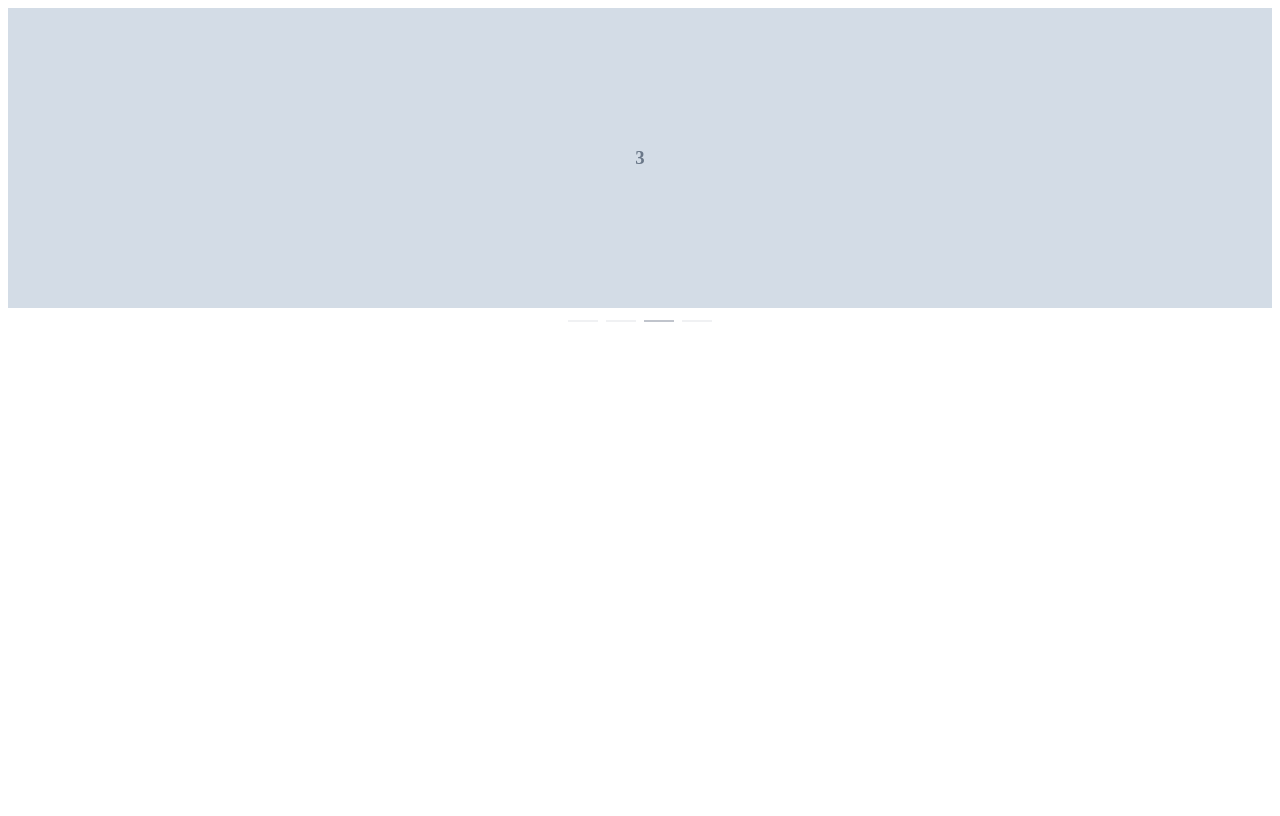
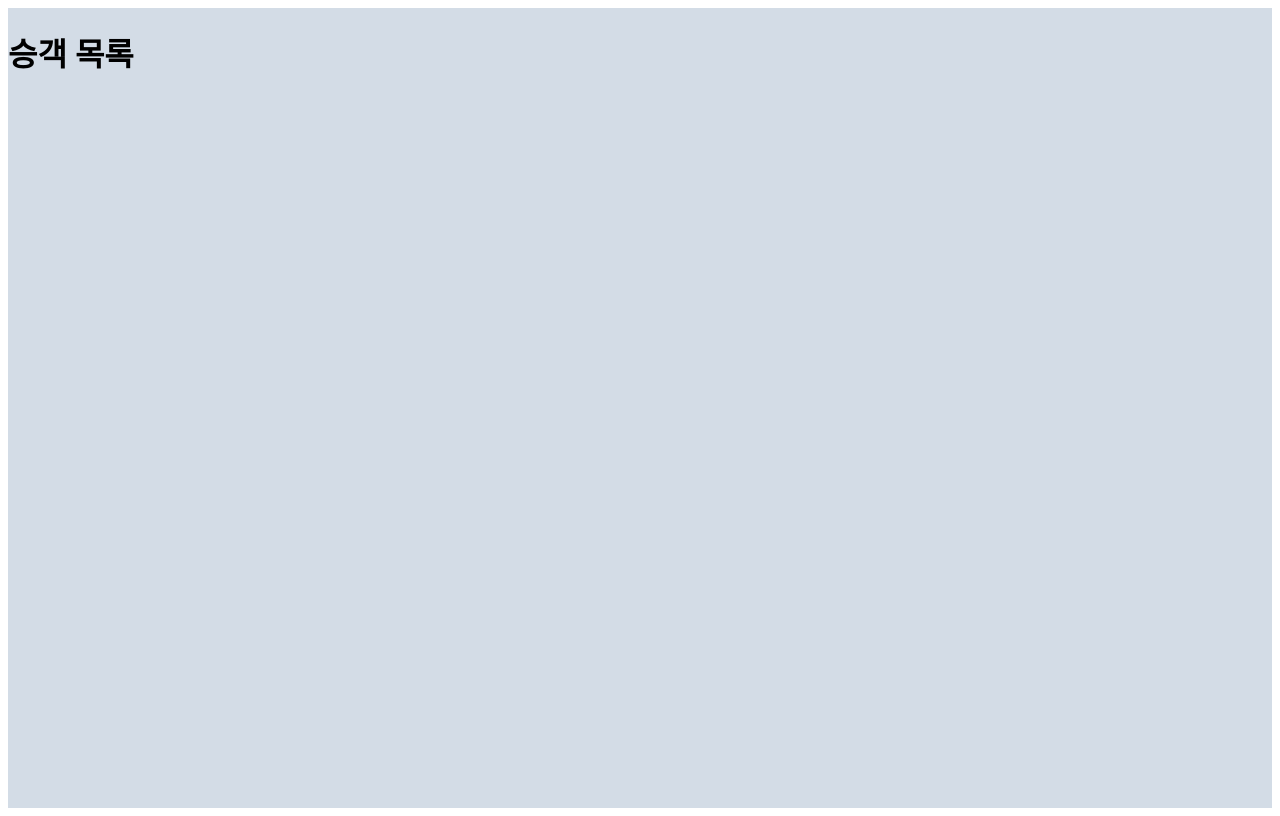
Before and after one commit to shy625/nangman-bus, a Vue app in the folder front/: page /chat/1 in a window 1280 px wide. Built offline with nearby package versions, Linux system fonts and the light colour scheme.

Commit message:
[feature] create chatroom, boardlist, userlist

```diff
--- a/front/src/views/chat/ChatView.vue
+++ b/front/src/views/chat/ChatView.vue
@@ -1,27 +1,50 @@
 <template>
-  <el-carousel indicator-position="outside">
-    <el-carousel-item v-for="item in 4" :key="item">
-      <h3 text="2xl" justify="center">{{ item }}</h3>
+  <el-carousel
+  indicator-position="none"
+  height="100vh"
+  >
+    <el-carousel-item>
+      <BoardList></BoardList>
+    </el-carousel-item>
+        <el-carousel-item>
+      <ChatRoom></ChatRoom>
+    </el-carousel-item>
+        <el-carousel-item>
+      <UserList></UserList>
     </el-carousel-item>
   </el-carousel>
+
+  <!-- <div class="container">
+    <div class="pages">
+      <div class="board-list">
+        <button @onClick="slide('next')">다음</button>
+        <BoardList></BoardList>
+      </div>
+      <div class="chat-room">
+        <button @onClick="slide('prev')">이전</button>
+        <button @onClick="slide('next')">다음</button>
+        <ChatRoom></ChatRoom>
+      </div>
+      <div class="user-list">
+        <button @onClick="slide('prev')">이전</button>
+        <button @onClick="slide('next')">다음</button>
+        <UserList></UserList>
+      </div>
+    </div>
+  </div> -->
 </template>
 
-<script>
-export default {
-  name: 'ChatView',
-}
+<script setup>
+  import BoardList from './components/BoardList.vue'
+  import ChatRoom from './components/ChatRoom.vue'
+  import UserList from './components/UserList.vue';
+
 </script>
 
 <style>
-  .el-carousel__item h3 {
-  display: flex;
-  color: #475669;
-  opacity: 0.75;
-  line-height: 300px;
-  margin: 0;
-  justify-content: center;
+  .el-carousel {
+    height: auto;
   }
-
   .el-carousel__item:nth-child(2n) {
     background-color: #99a9bf;
   }
--- /dev/null
+++ b/front/src/views/chat/components/BoardList.vue
@@ -0,0 +1,11 @@
+<template>
+  <div>
+    <h1>방명록</h1>
+  </div>
+</template>
+<script setup>
+
+</script>
+<style lang="">
+
+</style>
--- /dev/null
+++ b/front/src/views/chat/components/ChatRoom.vue
@@ -0,0 +1,11 @@
+<template>
+  <div>
+    <h1>채팅방</h1>
+  </div>
+</template>
+<script setup>
+
+</script>
+<style lang="">
+
+</style>
--- /dev/null
+++ b/front/src/views/chat/components/UserList.vue
@@ -0,0 +1,11 @@
+<template>
+  <div>
+    <h1>승객 목록</h1>
+  </div>
+</template>
+<script setup>
+
+</script>
+<style lang="">
+
+</style>
```
